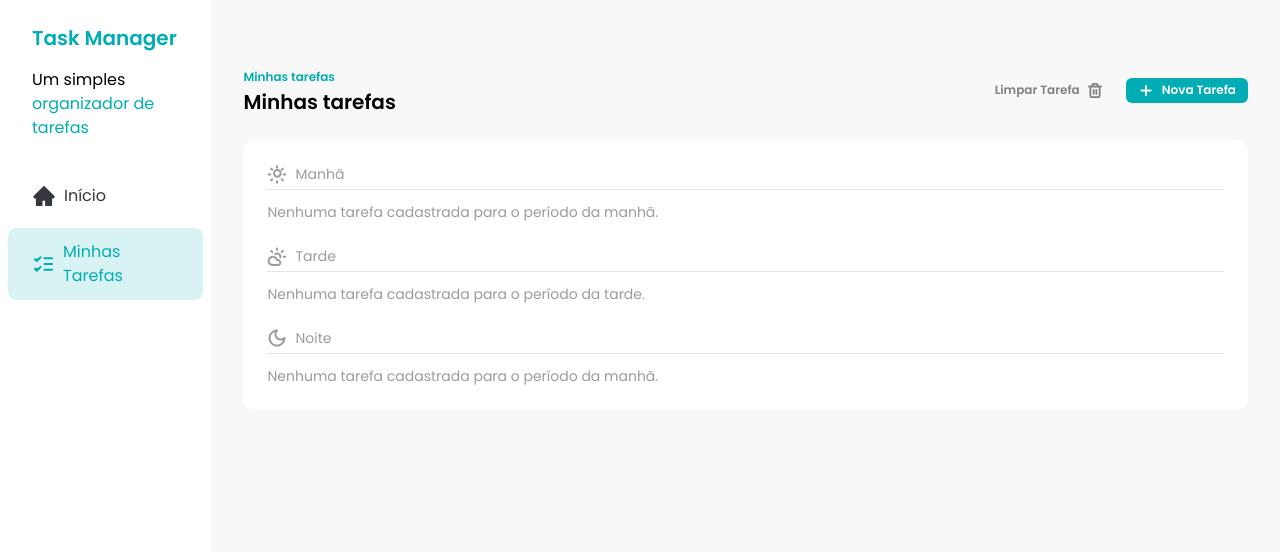
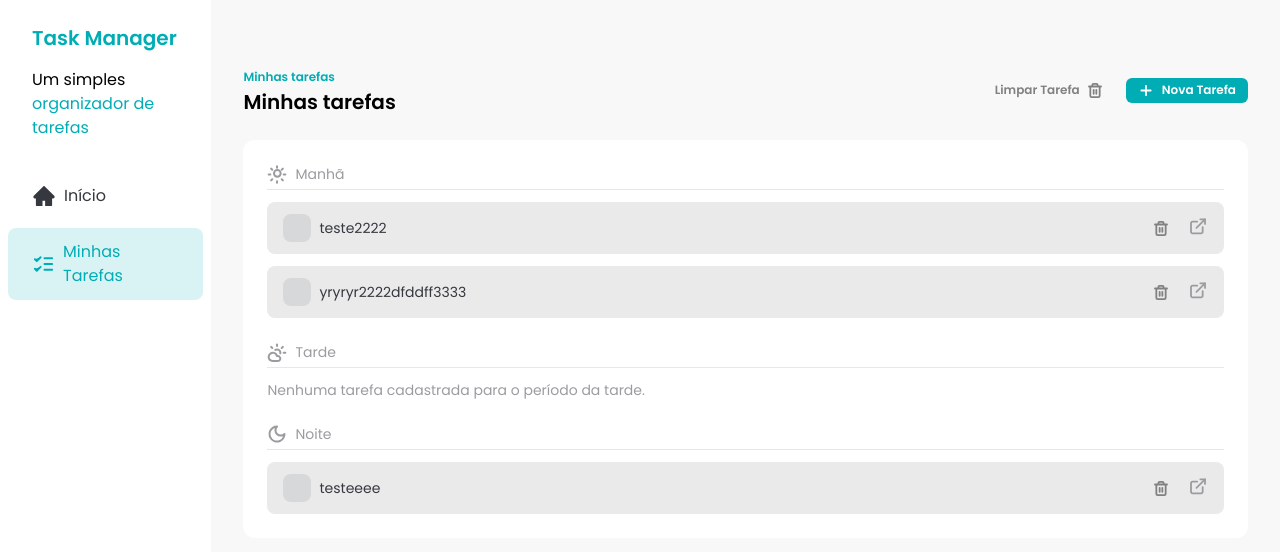
Before and after one commit to tieuclides2/TaskManager, a React (Vite) app: page / in a window 1280 px wide. Shown: the top 552 px of the page. Built offline with nearby package versions, Linux system fonts and the light colour scheme; data requests are answered from the project's data file.

Commit message:
add hook to getTask, to get and update a task

```diff
--- a/db.json
+++ b/db.json
@@ -1,3 +1,25 @@
 {
-  "tasks": []
+  "tasks": [
+    {
+      "id": "cbe3403e-3b7c-41a6-aab8-2f063e261b7b",
+      "title": "testeeee",
+      "time": "evening",
+      "description": "teste",
+      "status": "not_started"
+    },
+    {
+      "id": "a5bdeb91-d6c4-4137-984b-5d7d8fcbbead",
+      "title": "teste2222",
+      "time": "morning",
+      "description": "teste",
+      "status": "not_started"
+    },
+    {
+      "id": "d72fd0d3-95bf-40a2-8556-647e109b096b",
+      "title": "yryryr2222dfddff3333",
+      "time": "morning",
+      "description": "yryrdsdfwfdsdf",
+      "status": "not_started"
+    }
+  ]
 }
--- a/src/components/AddTasksDialog.jsx
+++ b/src/components/AddTasksDialog.jsx
@@ -8,32 +8,15 @@ import './AddTaskDialog.css'
 import Button from './Button'
 import { useRef } from 'react'
 import TimeSelect from './TimeSelect'
-
 import { LoaderIcon } from '../assets/icons/index'
 import { v4 } from 'uuid'
 import { useForm } from 'react-hook-form'
-import { useMutation, useQueryClient } from '@tanstack/react-query'
 import { toast } from 'sonner'
+import { useAddTask } from './hooks/data/use-add-task'
 
 const AddTaskDialog = ({ isOpen, handleCloseDialog }) => {
-  const queryClient = useQueryClient()
-  const { mutate } = useMutation({
-    //Chamo api aqui
-    mutationKey: 'addTask',
-    mutationFn: async (task) => {
-      console.log(task)
-      const response = await fetch('http://localhost:3000/tasks', {
-        method: 'POST',
-        body: JSON.stringify(task),
-      })
+  const { mutate: addTask } = useAddTask()
 
-      if (!response.ok) {
-        throw new Error()
-      }
-
-      return response.json()
-    },
-  })
   const {
     register,
     formState: { errors, isSubmitting },
@@ -58,13 +41,9 @@ const AddTaskDialog = ({ isOpen, handleCloseDialog }) => {
       status: 'not_started',
     }
 
-    mutate(task, {
+    addTask(task, {
       onSuccess: () => {
-        // Funçao para adicionar uma tarefa
-        queryClient.setQueryData('tasks', (currentTasks) => {
-          // atualiza o cache da tarefa, segundo parametro da função é o que tenho no cache atualmente "currentTasks"
-          return [...currentTasks, task]
-        })
+        //e nesse onSucess altera/atualizo coisas em tela
         handleCloseDialog()
         reset({
           title: '',
--- a/src/components/TaskItem.jsx
+++ b/src/components/TaskItem.jsx
@@ -11,28 +11,15 @@ import {
 import Button from '../components/Button'
 import { toast } from 'sonner'
 import { Link } from 'react-router-dom'
-import { useMutation, useQueryClient } from '@tanstack/react-query'
+import { useDeleteTask } from './hooks/data/use-delete-task'
 
 const TaskItem = ({ task, handleCheckboxClick }) => {
-  const queryClient = useQueryClient()
-  //chamar api para deletar a tarefa
-  const { mutate, isPending } = useMutation({
-    mutationKey: 'deleteTask',
-    mutationFn: async () => {
-      const response = await fetch(`http://localhost:3000/tasks/${task.id}`, {
-        method: 'DELETE',
-      })
-      return response.json()
-    },
-  })
+  const { mutate: deleteTask, isPending } = useDeleteTask(task.id)
+
   //Deletar tarefa
   const handleDeleteClick = async () => {
-    mutate(undefined, {
+    deleteTask(undefined, {
       onSuccess: () => {
-        // atualiza o cache da tarefa, segundo parametro da função é o que tenho no cache atualmente "currentTasks"
-        queryClient.setQueryData('tasks', (oldTasks) => {
-          return oldTasks.filter((oldTask) => oldTask.id !== task.id)
-        })
         toast.success('Tarefa deletada com sucesso!')
       },
       onError: () => {
--- a/src/components/Tasks.jsx
+++ b/src/components/Tasks.jsx
@@ -17,20 +17,13 @@ import TasksSeparator from './TasksSeparator'
 import TaskItem from './TaskItem'
 import { toast } from 'sonner'
 import AddTaskDialog from './AddTasksDialog'
-import { useQuery, useQueryClient } from '@tanstack/react-query'
+import { useQueryClient } from '@tanstack/react-query'
+import { useGetTasks } from './hooks/data/use-get-tasks'
 
 const Tasks = () => {
   const queryClient = useQueryClient()
-  const { data: tasks } = useQuery({
-    queryKey: 'tasks',
-    queryFn: async () => {
-      const response = await fetch('http://localhost:3000/tasks', {
-        method: 'GET',
-      })
-      const tasks = await response.json()
-      return tasks
-    },
-  })
+  //custom hook
+  const { data: tasks } = useGetTasks()
 
   const [AddTaskDialogIsOpen, setAddTaskDialogIsOpen] = useState(false)
 
--- /dev/null
+++ b/src/components/hooks/data/use-add-task.js
@@ -0,0 +1,29 @@
+import { useMutation, useQueryClient } from '@tanstack/react-query'
+
+export const useAddTask = () => {
+  const queryClient = useQueryClient()
+  return useMutation({
+    //Chamo api aqui
+    mutationKey: 'addTask',
+    mutationFn: async (task) => {
+      console.log(task)
+      const response = await fetch('http://localhost:3000/tasks', {
+        method: 'POST',
+        body: JSON.stringify(task),
+      })
+
+      if (!response.ok) {
+        throw new Error()
+      }
+
+      const createdTask = response.json()
+      return createdTask
+    },
+    //Atualizo nesse onSucess o cache
+    onSuccess: (createdTask) => {
+      queryClient.setQueryData('tasks', (oldTasks) => {
+        return [...oldTasks, createdTask]
+      })
+    },
+  })
+}
--- /dev/null
+++ b/src/components/hooks/data/use-delete-task.js
@@ -0,0 +1,21 @@
+import { useMutation, useQueryClient } from '@tanstack/react-query'
+
+export const useDeleteTask = (taskId) => {
+  const queryClient = useQueryClient()
+  return useMutation({
+    mutationKey: 'deleteTask',
+    mutationFn: async () => {
+      const response = await fetch(`http://localhost:3000/tasks/${taskId}`, {
+        method: 'DELETE',
+      })
+      const deleteTask = response.json()
+      return deleteTask
+    },
+    onSuccess: (deleteTask) => {
+      // atualiza o cache da tarefa, segundo parametro da função é o que tenho no cache atualmente "currentTasks"
+      queryClient.setQueryData('tasks', (oldTasks) => {
+        return oldTasks.filter((oldTask) => oldTask.id !== deleteTask.id)
+      })
+    },
+  })
+}
--- /dev/null
+++ b/src/components/hooks/data/use-get-task.js
@@ -0,0 +1,15 @@
+import { useQuery } from '@tanstack/react-query'
+
+export const useGetTask = ({ taskId, onSuccess }) => {
+  return useQuery({
+    queryKey: ['task', taskId],
+    queryFn: async () => {
+      const response = await fetch(`http://localhost:3000/tasks/${taskId}`, {
+        method: 'GET',
+      })
+      const task = await response.json()
+      onSuccess(task)
+      return task
+    },
+  })
+}
--- /dev/null
+++ b/src/components/hooks/data/use-get-tasks.js
@@ -0,0 +1,14 @@
+import { useQuery } from '@tanstack/react-query'
+
+export const useGetTasks = () => {
+  return useQuery({
+    queryKey: 'tasks',
+    queryFn: async () => {
+      const response = await fetch('http://localhost:3000/tasks', {
+        method: 'GET',
+      })
+      const tasks = await response.json()
+      return tasks
+    },
+  })
+}
--- /dev/null
+++ b/src/components/hooks/data/use-update-task.js
@@ -0,0 +1,31 @@
+import { useMutation, useQueryClient } from '@tanstack/react-query'
+
+export const useUpdateTask = (taskId) => {
+  const queryClient = useQueryClient()
+  return useMutation({
+    mutationKey: ['updateTask', taskId],
+    mutationFn: async (newTask) => {
+      //Chamo api aqui
+      const response = await fetch(`http://localhost:3000/tasks/${taskId}`, {
+        method: 'PATCH',
+        body: JSON.stringify({
+          title: newTask.title.trim(),
+          time: newTask.time,
+          description: newTask.description.trim(),
+        }),
+      })
+      if (!response.ok) {
+        throw new Error()
+      }
+      const updatedTask = await response.json()
+      queryClient.setQueryData('tasks', (oldTasks) => {
+        return oldTasks.map((oldTask) => {
+          if (oldTask.id === taskId) {
+            return updatedTask
+          }
+          return oldTask
+        })
+      })
+    },
+  })
+}
--- a/src/pages/TaskDetails.jsx
+++ b/src/pages/TaskDetails.jsx
@@ -11,10 +11,11 @@ import {
 } from '../assets/icons'
 import { toast } from 'sonner'
 import { useForm } from 'react-hook-form'
-import { useMutation, useQuery, useQueryClient } from '@tanstack/react-query'
+import { useUpdateTask } from '../components/hooks/data/use-update-task'
+import { useDeleteTask } from '../components/hooks/data/use-delete-task'
+import { useGetTask } from '../components/hooks/data/use-get-task'
 
 const TaskDetailsPage = () => {
-  const queryClient = useQueryClient()
   const { taskId } = useParams()
   const navigate = useNavigate()
   const {
@@ -24,59 +25,15 @@ const TaskDetailsPage = () => {
     reset,
   } = useForm()
 
-  const { mutate: updateTask, isPending: updatedTaskIsLoading } = useMutation({
-    mutationKey: ['updateTask', taskId],
-    mutationFn: async (data) => {
-      //Chamo api aqui
-      const response = await fetch(`http://localhost:3000/tasks/${taskId}`, {
-        method: 'PATCH',
-        body: JSON.stringify({
-          title: data.title.trim(),
-          time: data.time,
-          description: data.description.trim(),
-        }),
-      })
-      if (!response.ok) {
-        throw new Error()
-      }
-      const updatedTask = await response.json()
-      queryClient.setQueryData('tasks', (oldTasks) => {
-        return oldTasks.map((oldTask) => {
-          if (oldTask.id === taskId) {
-            return updatedTask
-          }
-          return oldTask
-        })
-      })
-    },
-  })
+  const { mutate: updateTask, isPending: updatedTaskIsLoading } =
+    useUpdateTask(taskId)
 
-  const { mutate: deleteTask, isPending: deleteTaskIsLoading } = useMutation({
-    mutationKey: ['deleteTask', taskId],
-    mutationFn: async () => {
-      const response = await fetch(`http://localhost:3000/tasks/${taskId}`, {
-        method: 'DELETE',
-      })
-      if (!response.ok) {
-        throw new Error()
-      }
+  const { mutate: deleteTask, isPending: deleteTaskIsLoading } =
+    useDeleteTask(taskId)
 
-      const deletedTask = await response.json()
-      queryClient.setQueryData('tasks', (oldTasks) => {
-        return oldTasks.filter((oldTask) => oldTask.id !== deletedTask.id)
-      })
-    },
-  })
-
-  const { data: task } = useQuery({
-    queryKey: ['task', taskId],
-    queryFn: async () => {
-      const response = await fetch(`http://localhost:3000/tasks/${taskId}`, {
-        method: 'GET',
-      })
-      const data = await response.json()
-      reset(data)
-    },
+  const { data: task } = useGetTask({
+    taskId,
+    onSuccess: reset,
   })
 
   const handleBackClick = () => {
--- a/src/pages/TaskDetailsMYVersin.jsx
+++ b/src/pages/TaskDetailsMeu.jsx
@@ -11,92 +11,50 @@ import {
 } from '../assets/icons'
 import { toast } from 'sonner'
 import { useForm } from 'react-hook-form'
-import { useMutation, useQuery } from '@tanstack/react-query'
+import {
+  useDeleteTask,
+  useGetTasks,
+  useUpdateTask,
+} from '../components/hooks/data/use-update-task'
 
 const TaskDetailsPage = () => {
-  const { data: task } = useQuery({
-    queryKey: 'taskDetail',
-    queryFn: async () => {
-      const response = await fetch(`http://localhost:3000/tasks/${taskId}`, {
-        method: 'GET',
-      })
-      const task = response.json()
-      return task
-    },
-  })
+  const { taskId } = useParams()
+  const { data: task } = useGetTasks(taskId)
 
-  const { mutate } = useMutation({
-    mutationKey: 'taskDetailAtualizar',
-    mutationFn: async (updatedTask) => {
-      const response = await fetch(
-        `http://localhost:3000/tasks/${updatedTask.id}`,
-        {
-          method: 'PATCH',
-          body: JSON.stringify(updatedTask),
-        }
-      )
-      response.json()
-    },
-  })
-
-  const { mutate: mutateDelete } = useMutation({
-    mutationKey: 'taskDetailDeletar',
-    mutationFn: async () => {
-      const response = await fetch(`http://localhost:3000/tasks/${task.id}`, {
-        method: 'DELETE',
-      })
-      return response.json()
-    },
-  })
-
-  const { taskId } = useParams() //pego a id da tarefa pela url
+  const navigate = useNavigate()
   const {
     register,
-    formState: { errors, isSubmitting },
+    formState: { errors },
     handleSubmit,
-  } = useForm({
-    values: {
-      title: task?.title,
-      time: task?.time,
-      description: task?.description,
-    },
-  })
+  } = useForm({ values: task })
 
-  const navigate = useNavigate()
+  const { mutate: updateTask, isPending: updatedTaskIsLoading } =
+    useUpdateTask(taskId)
+
+  const { mutate: deleteTask, isPending: deleteTaskIsLoading } =
+    useDeleteTask(taskId)
+
   const handleBackClick = () => {
     navigate(-1)
   }
 
   const handleSaveClick = async (data) => {
-    //Chamo api aqui
-    const updatedTask = {
-      ...task,
-      title: data.title.trim(),
-      time: data.time,
-      description: data.description.trim(),
-    }
-
-    mutate(updatedTask, {
-      onSuccess: () => {
-        toast.success('Tarefa atualizada com sucesso!')
-      },
-      onError: () => {
-        toast.error('Error ao atualizar a tarefa!')
-      },
+    updateTask(data, {
+      onSuccess: () => toast.success('Tarefa atualizada com sucesso!'),
+      onError: () => toast.error('Error ao atualiza a tarefa.'),
     })
   }
 
   const handleDeleteTask = async () => {
-    mutateDelete(undefined, {
+    deleteTask(undefined, {
       onSuccess: () => {
         toast.success('Tarefa deletada com sucesso!')
+        navigate(-1)
       },
       onError: () => {
-        toast.error('Error ao deletar tarefa!')
+        toast.error('Error ao deletar tarefa')
       },
     })
-
-    navigate(-1)
   }
 
   return (
@@ -187,9 +145,11 @@ const TaskDetailsPage = () => {
               size="large"
               color="primary"
               type="submit"
-              disabled={isSubmitting}
+              disabled={updatedTaskIsLoading || deleteTaskIsLoading}
             >
-              {isSubmitting && <LoaderIcon className="animate-spin" />}
+              {(updatedTaskIsLoading || deleteTaskIsLoading) && (
+                <LoaderIcon className="animate-spin" />
+              )}
               Salvar
             </Button>
           </div>
```
